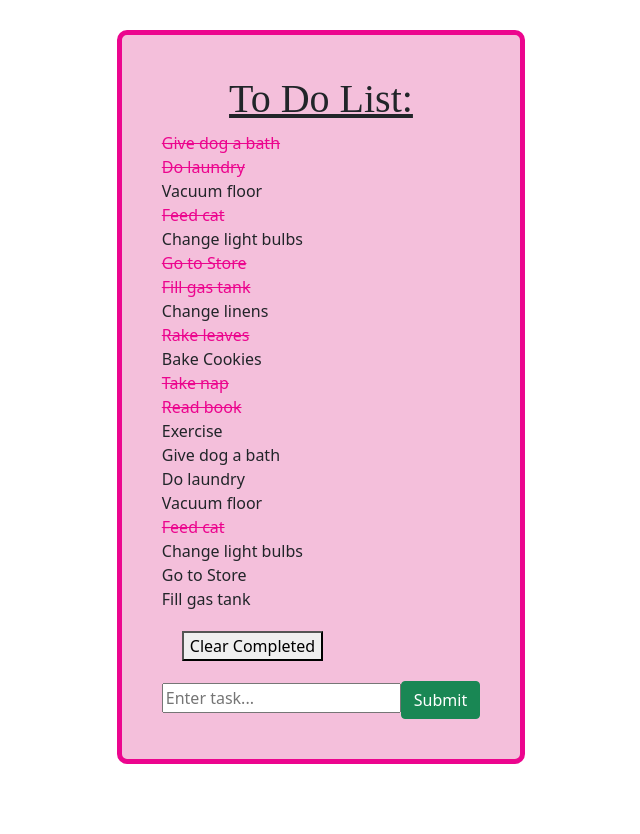
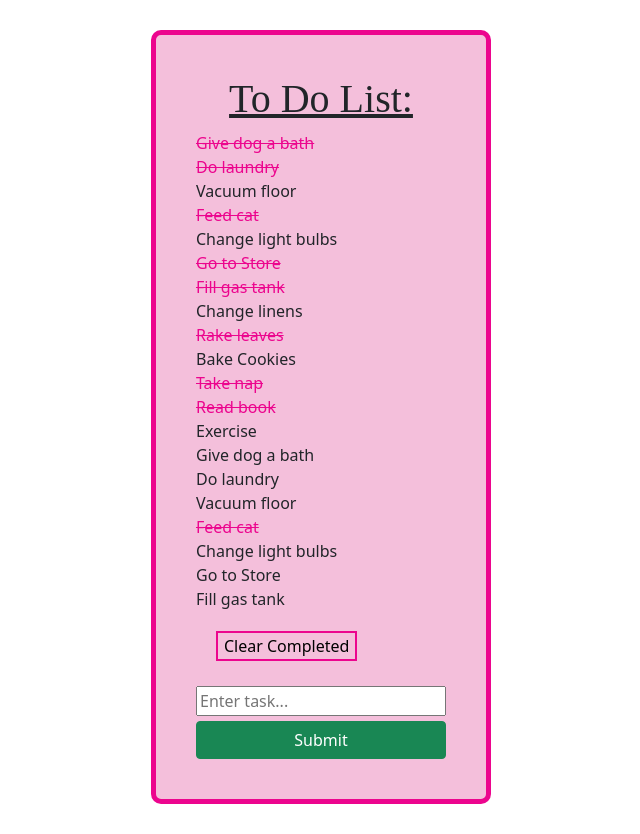
Before and after one commit to HenrietteWiuff/ToDoList, a React (Create React App) app: page / in a window 1280 px wide. Shown: the whole page, without its empty margins (319-959 px from the left). Before the commit the page ends 800 px from the top, so only its background shows below. Built offline with nearby package versions, Linux system fonts and the light colour scheme.

Commit message:
Styling of Clear Button

```diff
--- a/src/ToDoForm.js
+++ b/src/ToDoForm.js
@@ -14,8 +14,8 @@ const ToDoForm = ({ addTask }) => {
         setUserInput("");
     }
     return (
-        <form onSubmit={handleSubmit}>
-            <input value={userInput} type="text" onChange={handleChange} placeholder="Enter task..."/>
+        <form onSubmit={handleSubmit} className="flex">
+            <input className="inputBox" value={userInput} type="text" onChange={handleChange} placeholder="Enter task..."/>
             <button class="btn btn-success">Submit</button>
         </form>
     );
--- a/src/ToDoList.js
+++ b/src/ToDoList.js
@@ -9,7 +9,7 @@ const ToDoList = ({toDoList, handleToggle, handleFilter}) => {
                    <ToDo todo={todo} handleToggle={handleToggle} handleFilter={handleFilter}/>
                )
            })}
-           <button  style={{margin: '20px'}} onClick={handleFilter}>Clear Completed</button>
+           <button className="clearButton" style={{margin: '20px'}} onClick={handleFilter}>Clear Completed</button>
        </div>
    );
 };
--- a/src/index.css
+++ b/src/index.css
@@ -36,4 +36,20 @@ h1 {
   border: 5px solid #ec058e;
   border-radius: 10px;
   padding: 40px;
+  align-items: center;
 }
+
+.flex{
+  display: flex;
+  flex-direction: column;
+}
+
+.inputBox{
+  margin: 5px 0px;
+  min-width: 250px;
+}
+
+.clearButton {
+  background-color: #f4bfdb;
+  border: 2px solid #ec058e
+}
```
Also changed, not shown: src/App.js (line endings or trailing spaces).
